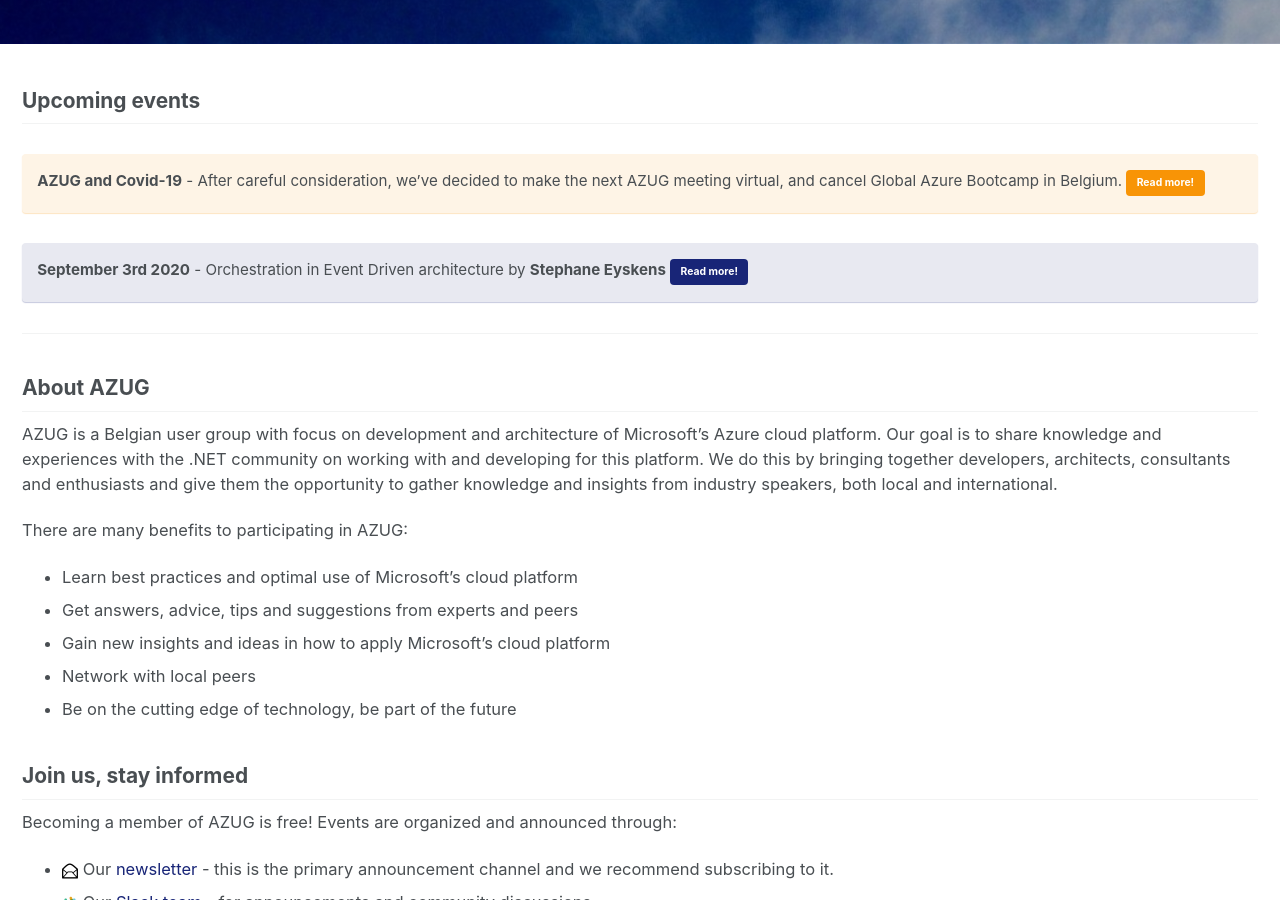
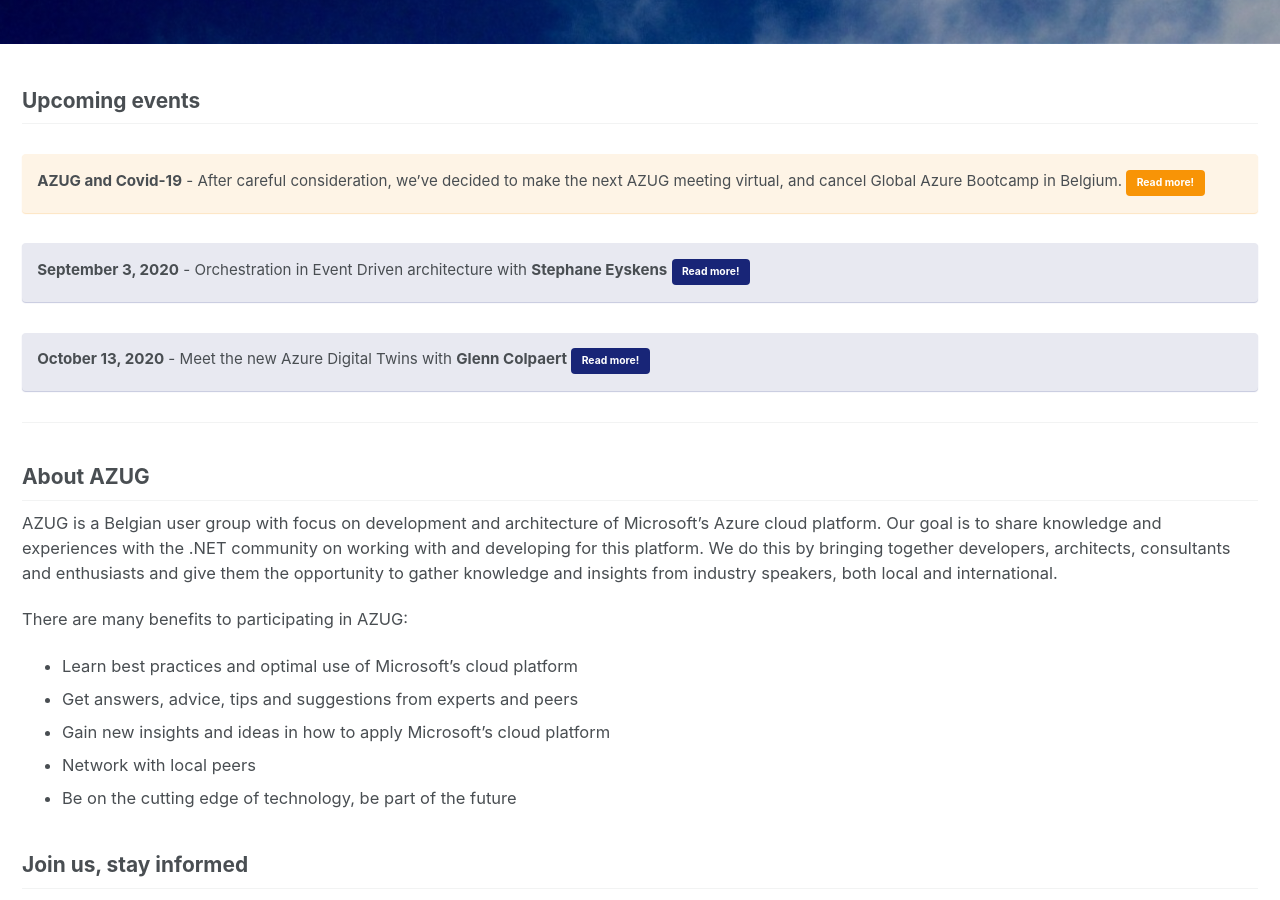
Before and after one commit to AzugBe/azugbe.github.io, a Jekyll site: the page built from index.md, in a window 1280 px wide and 900 px high, scrolled down 515 px. Built offline with Jekyll 4.4.1, drawn with Linux system fonts in a browser that asks for light colours; our own code applies the rules of GitHub Pages for plain Markdown files; comment, search, counter and statistics services are not loaded.

Commit message:
2020-10-13 - Meet the new Azure Digital Twins (#100)

```diff
--- a/index.md
+++ b/index.md
@@ -17,7 +17,10 @@ excerpt: "The Belgium Azure User Group focuses on knowledge sharing and networki
 **AZUG and Covid-19** - After careful consideration, we've decided to make the next AZUG meeting virtual, and cancel Global Azure Bootcamp in Belgium. [Read more!](https://www.azug.be/events/2020/03/13/azug-and-covid-19){: .btn .btn--warning}
 {: .notice--warning}
 
-**September 3rd 2020** - Orchestration in Event Driven architecture by **Stephane Eyskens** [Read more!](https://www.azug.be/events/2020/09/03/orchestration-in-event-driven-architecture){: .btn .btn--info}
+**September 3, 2020** - Orchestration in Event Driven architecture with **Stephane Eyskens** [Read more!](https://www.azug.be/events/2020/09/03/orchestration-in-event-driven-architecture){: .btn .btn--info}
+{: .notice--info}
+
+**October 13, 2020** - Meet the new Azure Digital Twins with **Glenn Colpaert** [Read more!](https://www.azug.be/events/2020/10/13/meet-the-new-azure-digital-twins){: .btn .btn--info}
 {: .notice--info}
 
 <hr />
```
Also changed, not shown: _posts/events/2020-10-13---meet-the-new-azure-digital-twins.md (added, +49 -0 lines).
